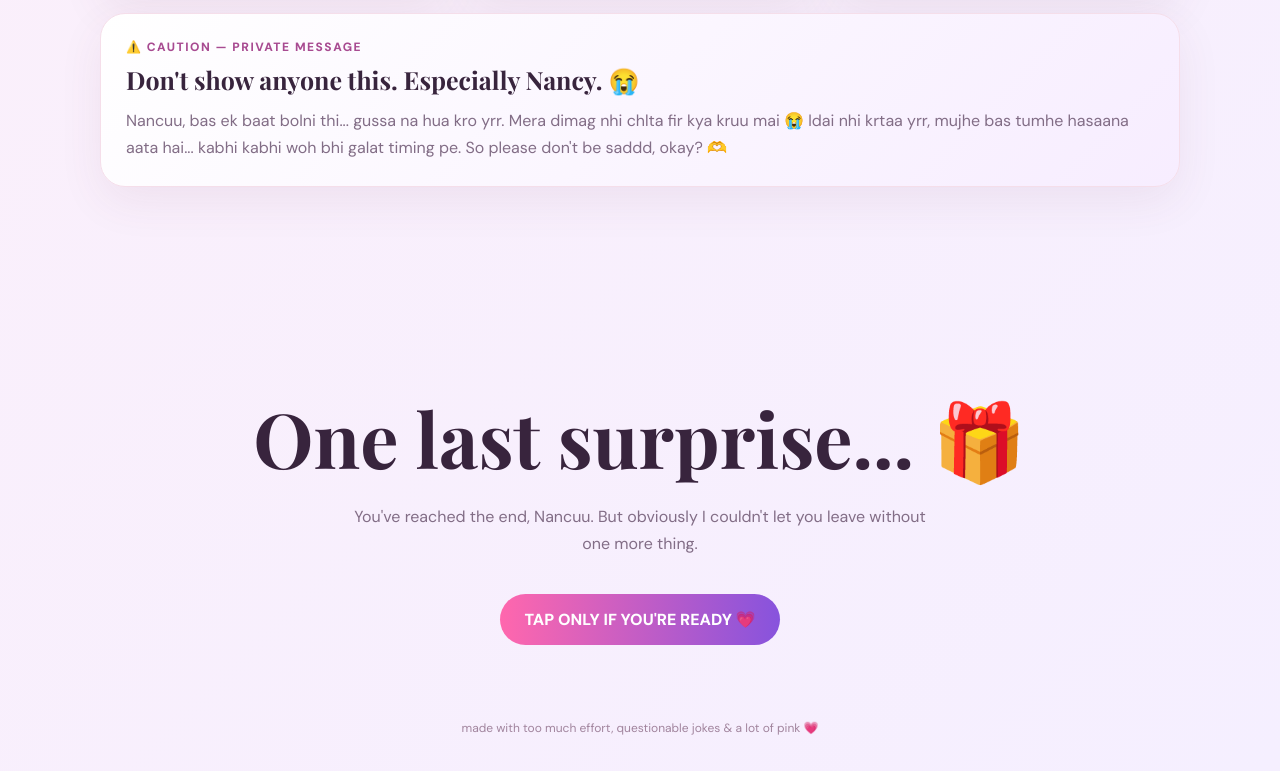
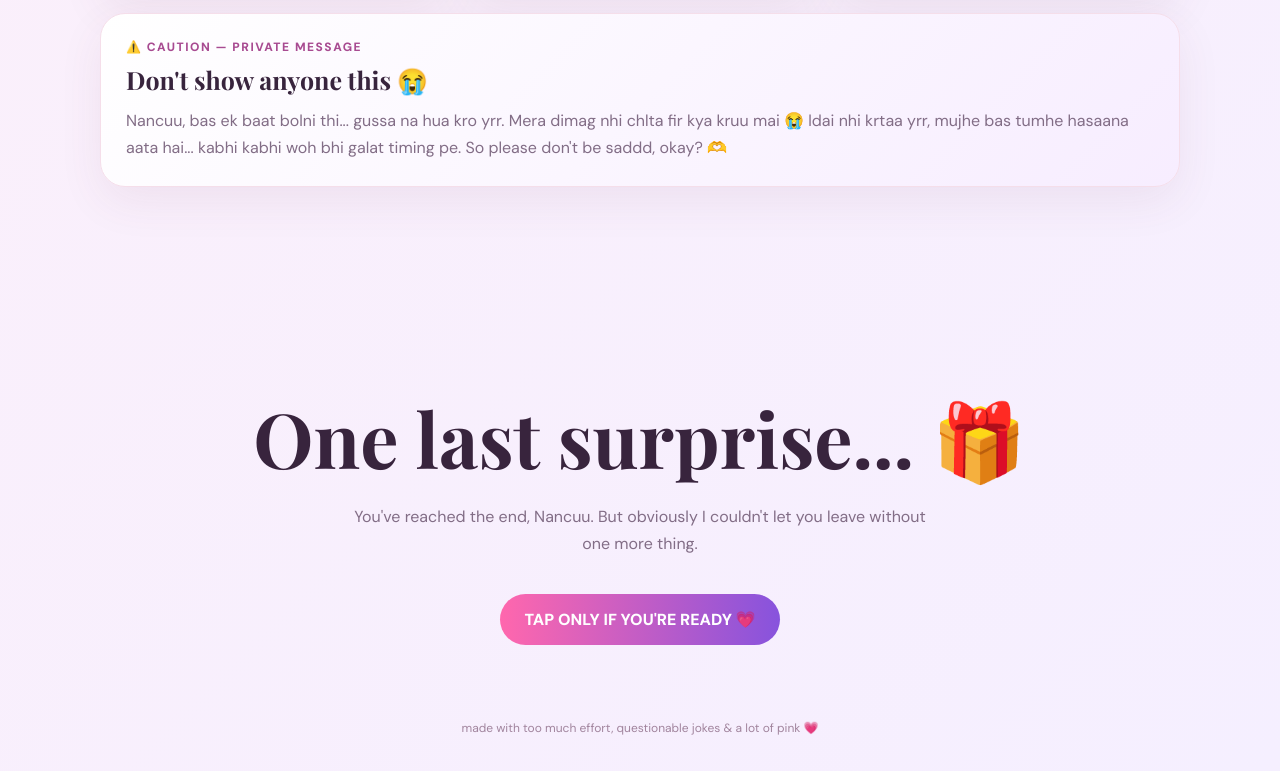
Before and after one commit to cjhcgjcxgjxgjgch-star/NNANCUU-BIRTHAYY, a plain HTML site: page index.html in a window 1280 px wide. Shown: the part 5454-6225 px from the top of the page. Drawn offline with nearby package versions, Linux system fonts and the light colour scheme.

Commit message:
index.html

```diff
--- a/index.html
+++ b/index.html
@@ -237,7 +237,7 @@ footer{text-align:center;padding:0 20px 35px;color:#a1849d;font-size:12px}
 
     <div class="msg ady">
       <div class="from">⚠️ CAUTION — PRIVATE MESSAGE</div>
-      <h3>Don't show anyone this. Especially Nancy. 😭</h3>
+      <h3>Don't show anyone this 😭</h3>
       <p>
         Nancuu, bas ek baat bolni thi... gussa na hua kro yrr.
         Mera dimag nhi chlta fir kya kruu mai 😭
```
